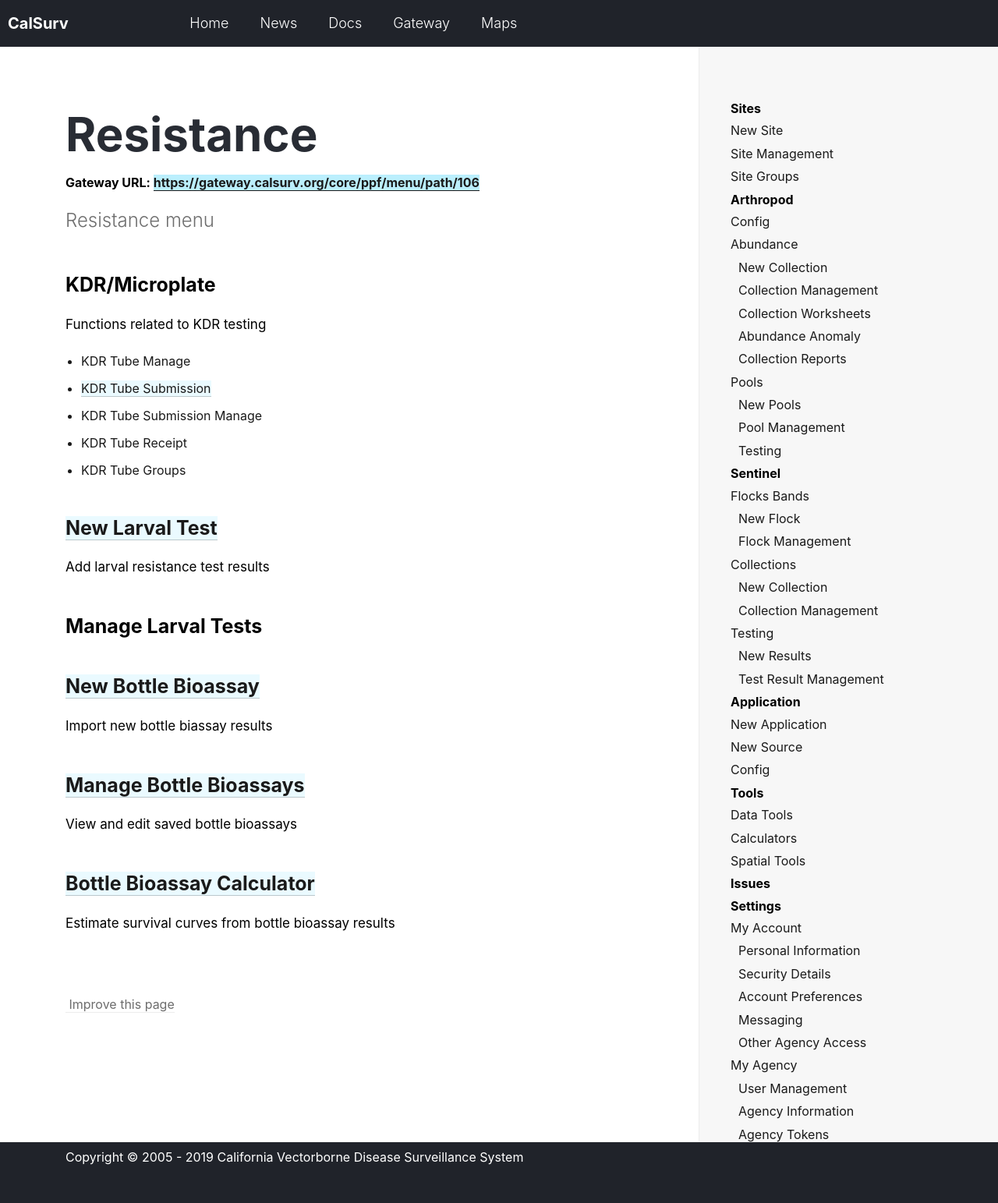
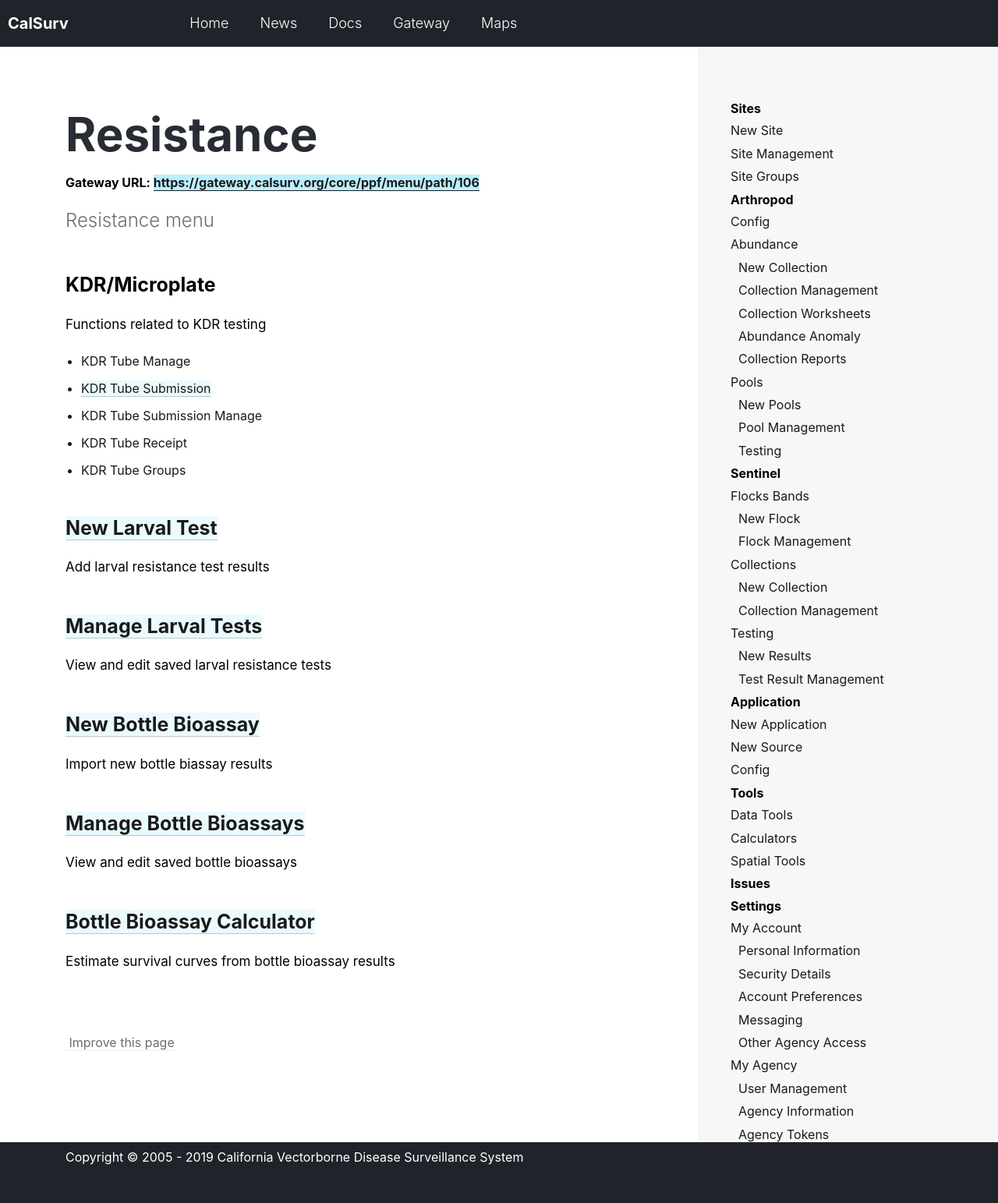
Before and after one commit to tlvaldepena/vectorsurv.org, a Jekyll site: the page built from _docs/resistance/resistance-menu.md, in a window 1280 px wide. Shown: the whole page at 78% size. Built offline with Jekyll 4.4.1, drawn with Linux system fonts in a browser that asks for light colours.

Commit message:
Update resistance-menu.md

```diff
--- a/_docs/resistance/resistance-menu.md
+++ b/_docs/resistance/resistance-menu.md
@@ -15,7 +15,8 @@ Functions related to KDR testing
 ### [New Larval Test]({{ site.baseur1 }}/docs/resistance/larval)
 Add larval resistance test results
 
-### Manage Larval Tests
+### [Manage Larval Tests]({{ site.baseur1 }}/docs/resistance/larval-manage)
+View and edit saved larval resistance tests
 
 ### [New Bottle Bioassay]({{ site.baseur1 }}/docs/resistance/bottle-bioassay)
 Import new bottle biassay results
```
